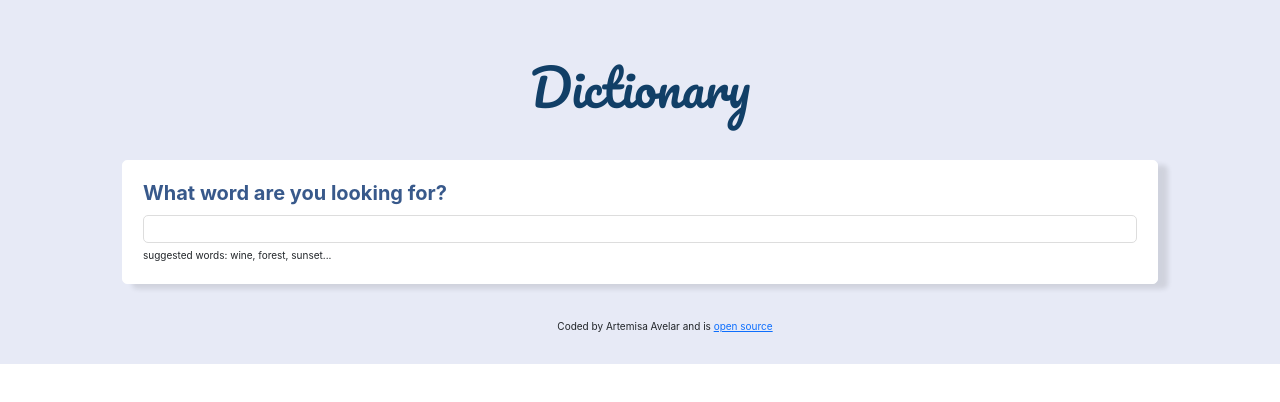
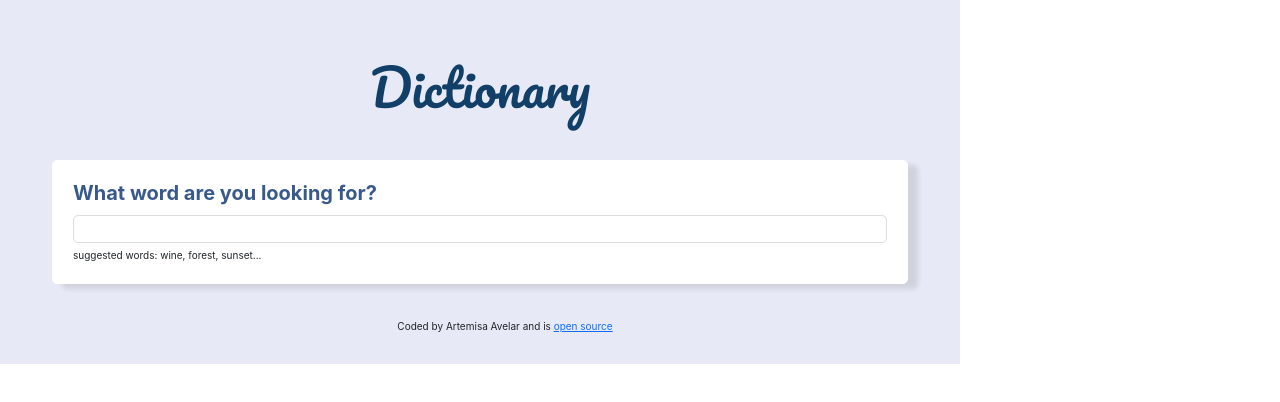
Before and after one commit to ArteAvelar/dictionary-project, a React (Create React App) app: page / in a window 1280 px wide. Shown: the top 402 px of the page. Built offline with nearby package versions, Linux system fonts and the light colour scheme; no server answers.

Commit message:
css max-width change

```diff
--- a/src/App.css
+++ b/src/App.css
@@ -18,4 +18,5 @@
   padding-top: 50px;
   background: #e7eaf6;
   padding-bottom: 30px;
+  max-width: 960px;
 }
```
